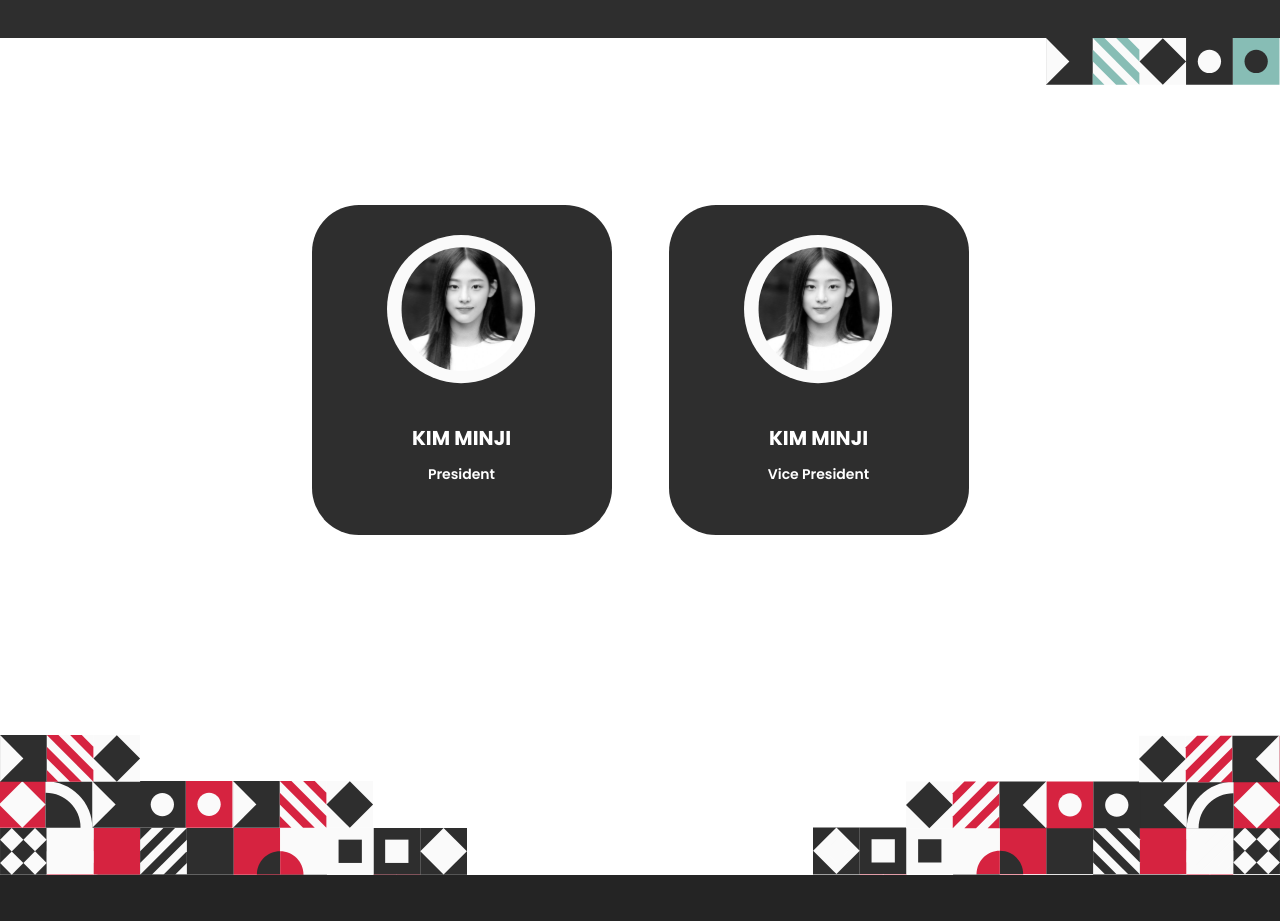
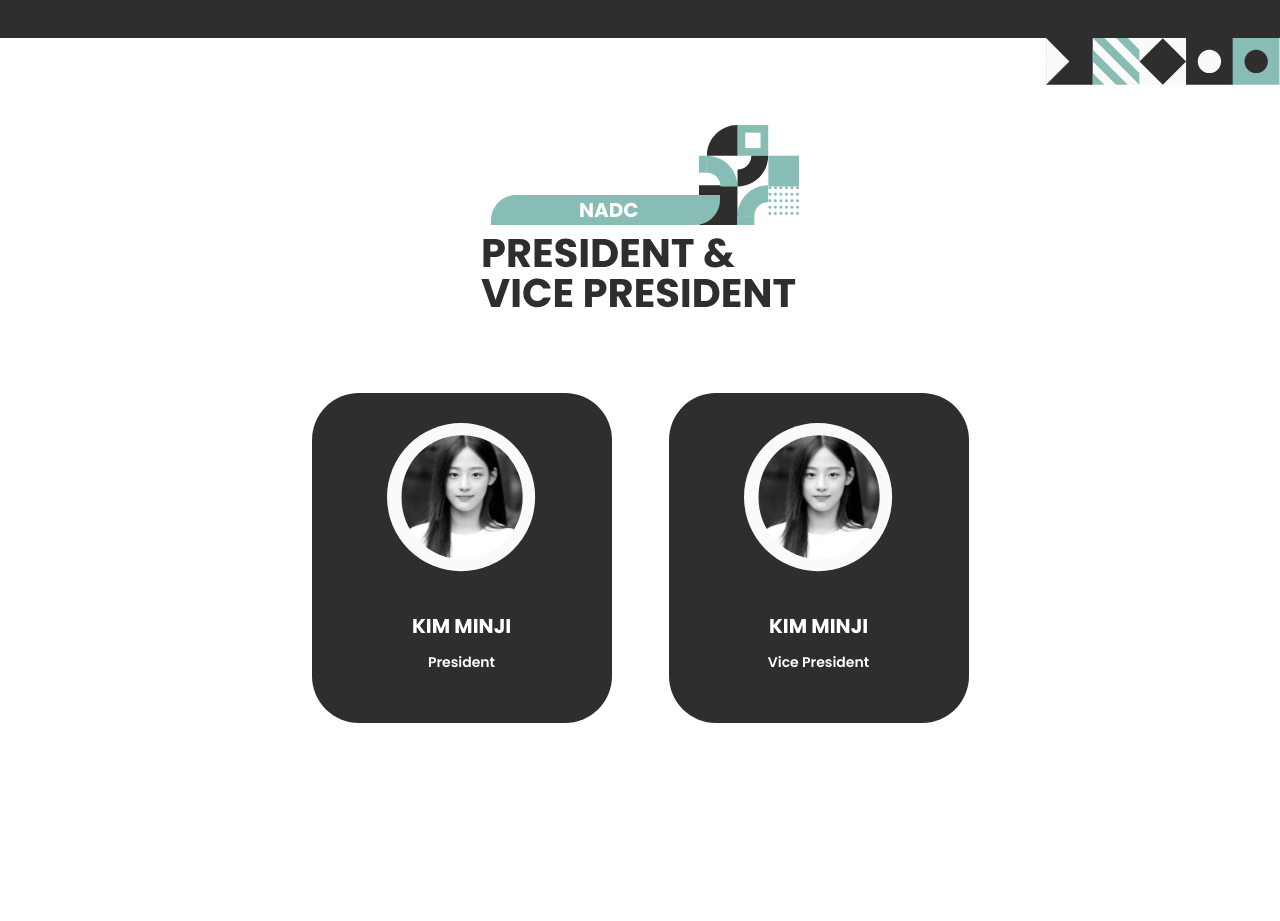
Before and after one commit to anantapridya/nightlogin, a React (Create React App) app: page /communities/NADC in a window 1280 px wide. Shown: the part 1260-2181 px from the top of the page. Built offline with nearby package versions, Linux system fonts and the light colour scheme.

Commit message:
feat(community): add pres vice pres img

```diff
--- a/src/components/commPagesData.js
+++ b/src/components/commPagesData.js
@@ -7,6 +7,7 @@ import logoNwdc from "../assets/images/imgComunities/Nwdc/Logo.svg";
 import projectNwdc from "../assets/images/imgComunities/Nwdc/Project.svg";
 import bg2Nwdc from "../assets/images/imgComunities/Nwdc/Bg2.svg";
 import bg3Nwdc from "../assets/images/imgComunities/Nwdc/Bg3.svg";
+import pvpNwdc from "../assets/images/imgComunities/Nwdc/Pvp.svg";
 import photoPNwdc from "../assets/images/imgComunities/Nwdc/PhotoP.svg";
 import photoVpNwdc from "../assets/images/imgComunities/Nwdc/PhotoVp.svg";
 import or1Nwdc from "../assets/images/imgComunities/Nwdc/Orn1.svg";
@@ -17,6 +18,7 @@ import logoNuxc from "../assets/images/imgComunities/Nuxc/Logo.svg";
 import projectNuxc from "../assets/images/imgComunities/Nuxc/Project.svg";
 import bg2Nuxc from "../assets/images/imgComunities/Nuxc/Bg2.svg";
 import bg3Nuxc from "../assets/images/imgComunities/Nuxc/Bg3.svg";
+import pvpNuxc from "../assets/images/imgComunities/Nuxc/Pvp.svg";
 import photoPNuxc from "../assets/images/imgComunities/Nuxc/PhotoP.svg";
 import photoVpNuxc from "../assets/images/imgComunities/Nuxc/PhotoVp.svg";
 // import or1Nuxc from "../assets/images/imgComunities/Nuxc/Orn1.svg";
@@ -27,6 +29,7 @@ import logoNcpc from "../assets/images/imgComunities/Ncpc/Logo.svg";
 import projectNcpc from "../assets/images/imgComunities/Ncpc/Project.svg";
 import bg2Ncpc from "../assets/images/imgComunities/Ncpc/Bg2.svg";
 import bg3Ncpc from "../assets/images/imgComunities/Ncpc/Bg3.svg";
+import pvpNcpc from "../assets/images/imgComunities/Ncpc/Pvp.svg";
 import photoPNcpc from "../assets/images/imgComunities/Ncpc/PhotoP.svg";
 import photoVpNcpc from "../assets/images/imgComunities/Ncpc/PhotoVp.svg";
 // import or1Ncpc from "../assets/images/imgComunities/Ncpc/Orn1.svg";
@@ -37,6 +40,7 @@ import logoNlnc from "../assets/images/imgComunities/Nlnc/Logo.svg";
 import projectNlnc from "../assets/images/imgComunities/Nlnc/Project.svg";
 import bg2Nlnc from "../assets/images/imgComunities/Nlnc/Bg2.svg";
 import bg3Nlnc from "../assets/images/imgComunities/Nlnc/Bg3.svg";
+import pvpNlnc from "../assets/images/imgComunities/Nlnc/Pvp.svg";
 import photoPNlnc from "../assets/images/imgComunities/Nlnc/PhotoP.svg";
 import photoVpNlnc from "../assets/images/imgComunities/Nlnc/PhotoVp.svg";
 // import or1Nlnc from "../assets/images/imgComunities/Nlnc/Orn1.svg";
@@ -47,6 +51,7 @@ import logoNddc from "../assets/images/imgComunities/Nddc/Logo.svg";
 import projectNddc from "../assets/images/imgComunities/Nddc/Project.svg";
 import bg2Nddc from "../assets/images/imgComunities/Nddc/Bg2.svg";
 import bg3Nddc from "../assets/images/imgComunities/Nddc/Bg3.svg";
+import pvpNddc from "../assets/images/imgComunities/Nddc/Pvp.svg";
 import photoPNddc from "../assets/images/imgComunities/Nddc/PhotoP.svg";
 import photoVpNddc from "../assets/images/imgComunities/Nddc/PhotoVp.svg";
 // import or1Nddc from "../assets/images/imgComunities/Nddc/Orn1.svg";
@@ -57,6 +62,7 @@ import logoNadc from "../assets/images/imgComunities/Nadc/Logo.svg";
 import projectNadc from "../assets/images/imgComunities/Nadc/Project.svg";
 import bg2Nadc from "../assets/images/imgComunities/Nadc/Bg2.svg";
 import bg3Nadc from "../assets/images/imgComunities/Nadc/Bg3.svg";
+import pvpNadc from "../assets/images/imgComunities/Nadc/Pvp.svg";
 import photoPNadc from "../assets/images/imgComunities/Nadc/PhotoP.svg";
 import photoVpNadc from "../assets/images/imgComunities/Nadc/PhotoVp.svg";
 // import or1Nadc from "../assets/images/imgComunities/Nadc/Orn1.svg";
@@ -76,6 +82,7 @@ const data = [
     icon: iconNwdc,
     logo: logoNwdc,
     project: projectNwdc,
+    pvp: pvpNwdc,
     bg2: bg2Nwdc,
     bg3: bg3Nwdc,
     photoP: photoPNwdc,
@@ -96,6 +103,7 @@ const data = [
     icon: iconNuxc,
     logo: logoNuxc,
     project: projectNuxc,
+    pvp: pvpNuxc,
     bg2: bg2Nuxc,
     bg3: bg3Nuxc,
     photoP: photoPNuxc,
@@ -116,6 +124,7 @@ const data = [
     icon: iconNcpc,
     logo: logoNcpc,
     project: projectNcpc,
+    pvp: pvpNcpc,
     bg2: bg2Ncpc,
     bg3: bg3Ncpc,
     photoP: photoPNcpc,
@@ -136,6 +145,7 @@ const data = [
     icon: iconNlnc,
     logo: logoNlnc,
     project: projectNlnc,
+    pvp: pvpNlnc,
     bg2: bg2Nlnc,
     bg3: bg3Nlnc,
     photoP: photoPNlnc,
@@ -147,7 +157,6 @@ const data = [
     id: 5,
     path: "NDDC",
     title: "NIGHT LOGIN DATA SCIENCE AND \nDATA ANALYTIC COMMUNITY",
-
     desc: "Komunitas NDDC (Nightlogin Data Science and Data Analytic Community)  merupakan komunitas bagi mahasiswa yang menyenangi ataupun ingin menggeluti data dan analytics.",
     pName: "KIM MINJI",
     vpName: "KIM MINJI",
@@ -157,6 +166,7 @@ const data = [
     icon: iconNddc,
     logo: logoNddc,
     project: projectNddc,
+    pvp: pvpNddc,
     bg2: bg2Nddc,
     bg3: bg3Nddc,
     photoP: photoPNddc,
@@ -177,6 +187,7 @@ const data = [
     icon: iconNadc,
     logo: logoNadc,
     project: projectNadc,
+    pvp: pvpNadc,
     bg2: bg2Nadc,
     bg3: bg3Nadc,
     photoP: photoPNadc,
--- a/src/pages/communitiesPage.js
+++ b/src/pages/communitiesPage.js
@@ -63,8 +63,8 @@ const CommunitiesPage = () => {
 
             <div className="grid mt-[40px]">
               <img
-                src={fPage.Pvp}
-                className="justify-self-center w-[200px] xl:w-auto md:w-[300px]"
+                src={fPage.pvp}
+                className="justify-self-center w-[250px] xl:w-auto md:w-[300px]"
               ></img>
             </div>
 
```
